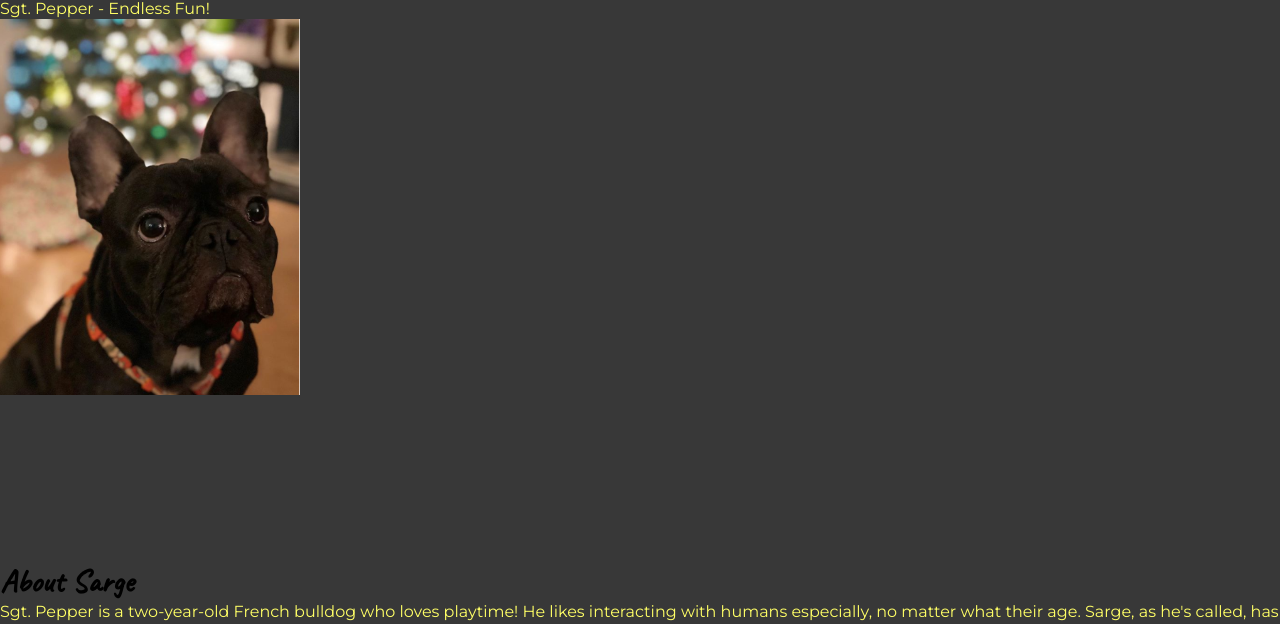
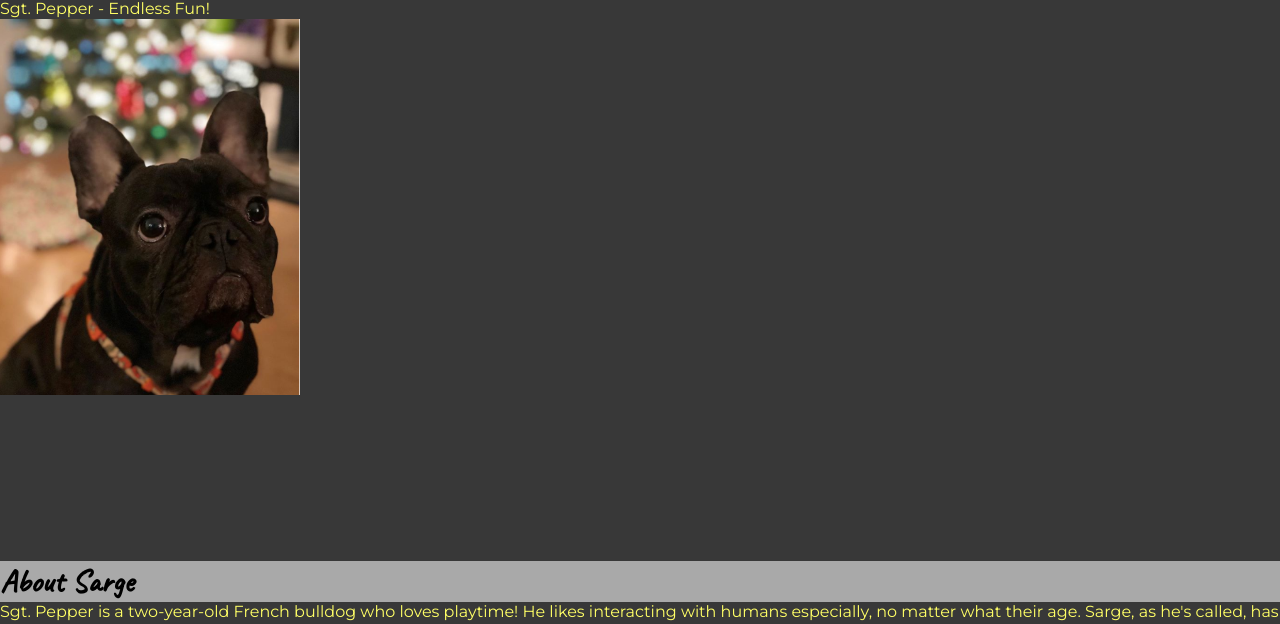
Before and after one commit to lizpardo/lizpardo.github.io, a plain HTML site: page unit_3/index.html in a window 1280 px wide. Shown: the part 175-799 px from the top of the page. Drawn offline with Linux system fonts and the light colour scheme.

Commit message:
h2 bkgrd

```diff
--- a/unit_3/css/style.css
+++ b/unit_3/css/style.css
@@ -21,6 +21,7 @@ h1 {
 h2 {
 	font-family: 'Caveat', serif;
 	font-size: 2em;
+	background-color: #A9A9A9;
 }
 
 p {
```
